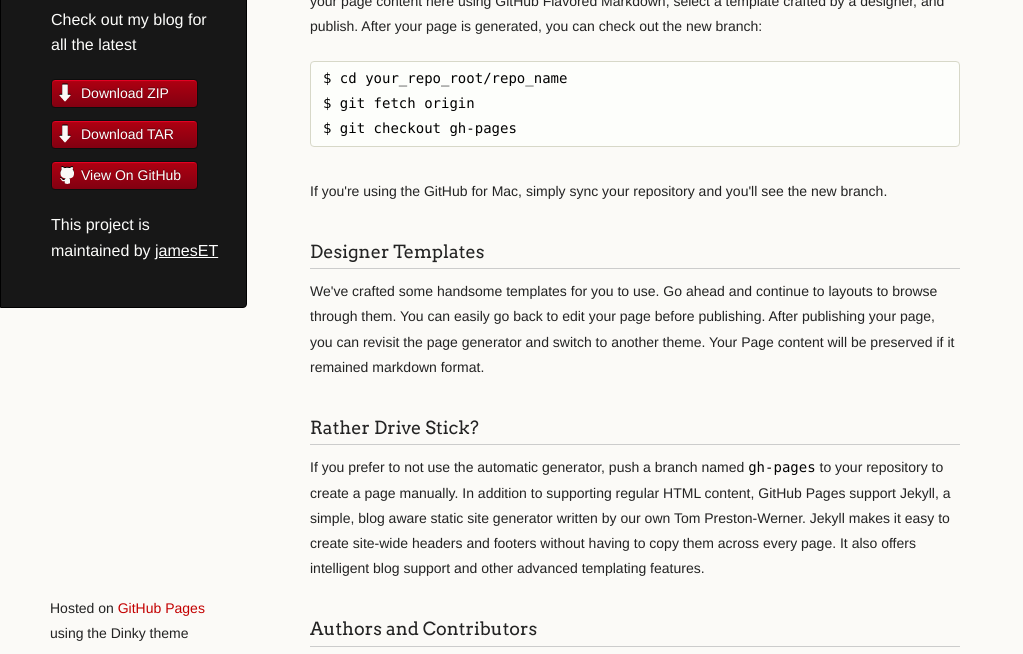
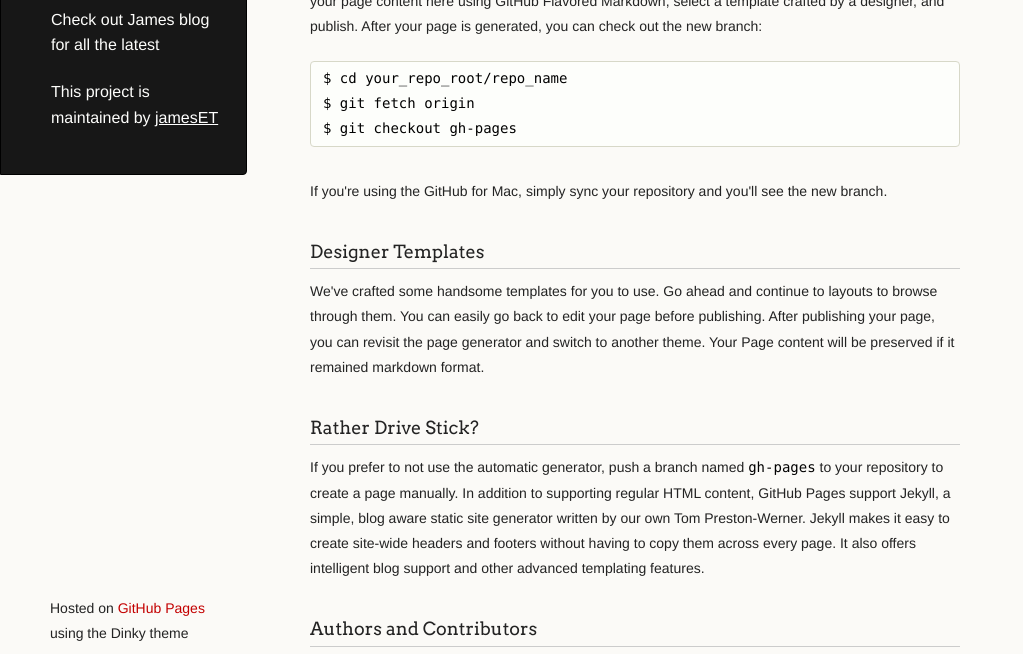
Before and after one commit to Zaki-tech/githubstudent.github.io, a plain HTML site: page index.html in a window 1280 px wide. Shown: the part 122-776 px from the top of the page, without its empty margins (0-1023 px from the left). Drawn offline with Linux system fonts and the light colour scheme.

Commit message:
remove DL button

```diff
--- a/index.html
+++ b/index.html
@@ -17,16 +17,8 @@
     <div class="wrapper">
       <header>
         <h1 class="header">Githubstudent.github.io</h1>
-        <p class="header">Check out my blog for all the latest</p>
-
-        <ul>
-          <li class="download"><a class="buttons" href="https://github.com/jamesET/githubstudent.github.io/zipball/master">Download ZIP</a></li>
-          <li class="download"><a class="buttons" href="https://github.com/jamesET/githubstudent.github.io/tarball/master">Download TAR</a></li>
-          <li><a class="buttons github" href="https://github.com/jamesET/githubstudent.github.io">View On GitHub</a></li>
-        </ul>
-
+        <p class="header">Check out James blog for all the latest</p>
         <p class="header">This project is maintained by <a class="header name" href="https://github.com/jamesET">jamesET</a></p>
-
 
       </header>
       <section>
```
